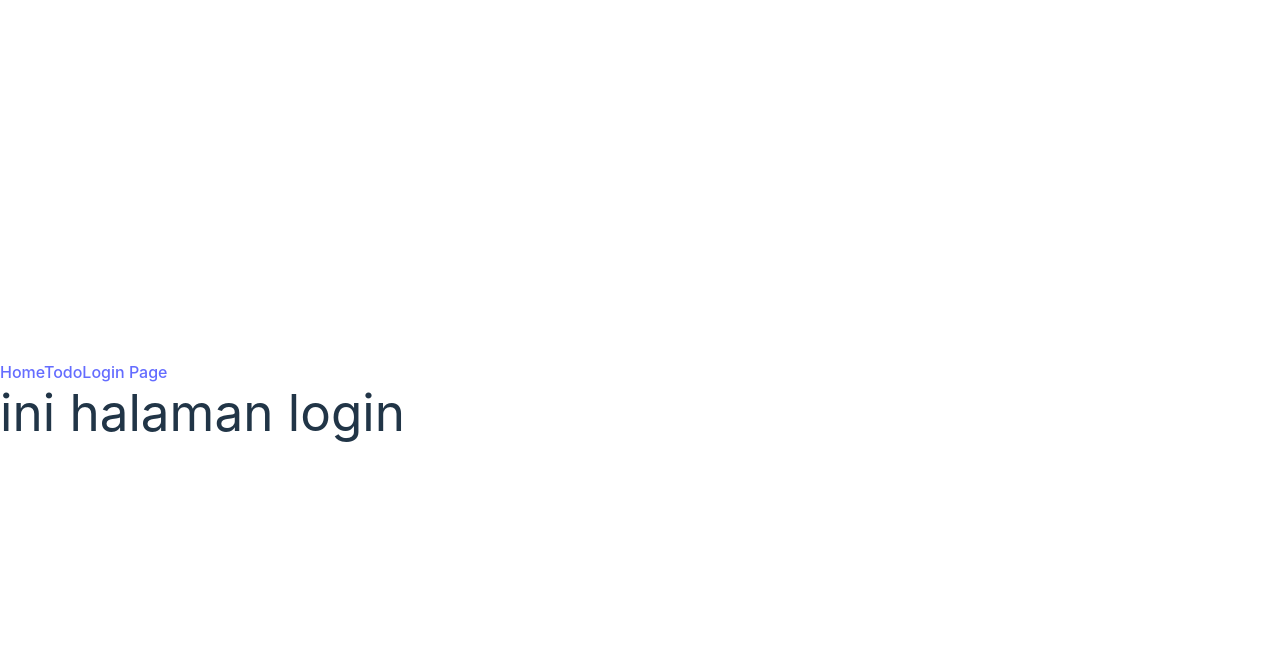
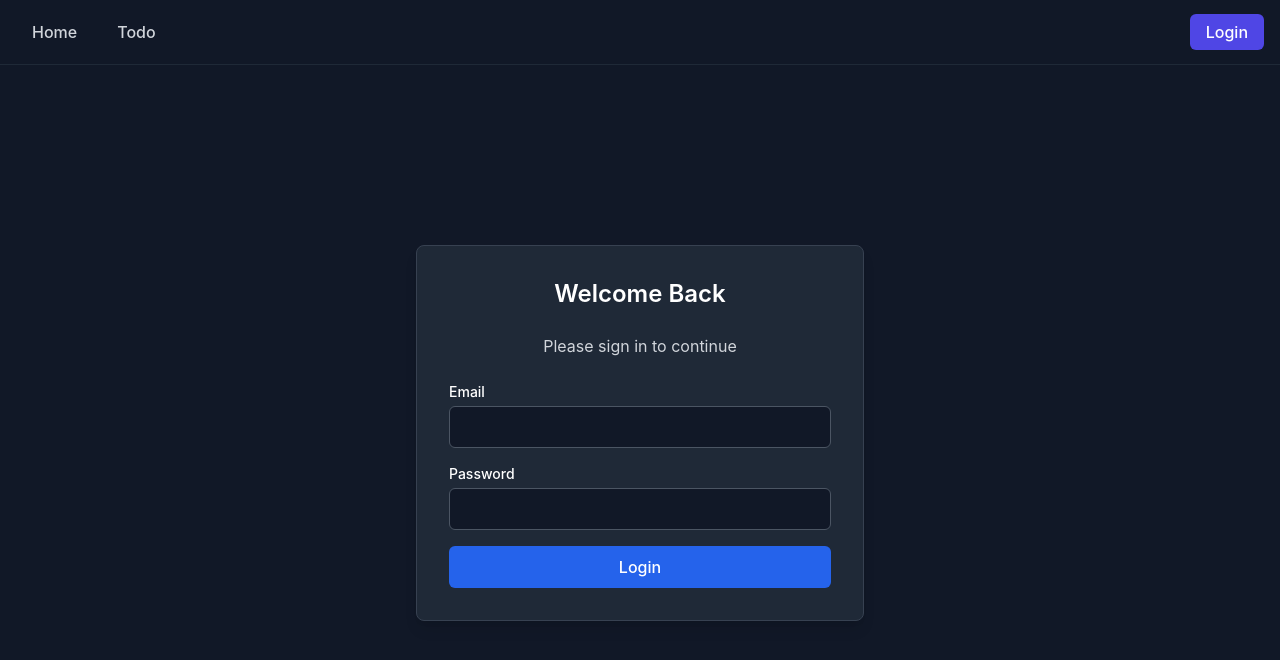
Before and after one commit to revou-fsse-oct24/demo-module-4, a React (Vite) app: page /login in a window 1280 px wide. Shown: the top 660 px of the page. Built offline with nearby package versions, Linux system fonts and the light colour scheme.

Commit message:
feat: finish day 2

```diff
--- a/src/App.tsx
+++ b/src/App.tsx
@@ -1,33 +1,35 @@
-import {
-  BrowserRouter as Router,
-  Routes,
-  Route,
-  Outlet,
-} from "react-router-dom";
+import { BrowserRouter as Router, Routes, Route } from "react-router-dom";
 import Navbar from "./components/Navbar";
 import Home from "./components/Home";
 import TodoList from "./components/TodoList";
 import Login from "./components/Login";
 import Profile from "./components/Profile";
 import NotFound from "./components/NotFound";
+import ProtectedRoute from "./components/ProtectedRoute";
 
 const App = () => {
   return (
-    <div>
     <Router>
+      <div className="min-h-screen">
         <Navbar />
+        <div className="container">
+          <div className="container mx-auto px-4">
             <Routes>
               <Route path="/" element={<Home />} />
-          <Route path="/todo" element={<TodoList />} />
+
+              {/* Protected Routes */}
+              <Route element={<ProtectedRoute />}>
+                <Route path="/todos" element={<TodoList />} />
+                <Route path="/profile" element={<Profile />} />
+              </Route>
+
               <Route path="/login" element={<Login />} />
-          <Route path="/profile/:username" element={<Profile />} />
-          <Route path="/profile" element={<Profile />} />
               <Route path="*" element={<NotFound />} />
-
-          {/* <Outlet /> */}
             </Routes>
+          </div>
+        </div>
+      </div>
     </Router>
-    </div>
   );
 };
 
--- a/src/components/Greetings.tsx
+++ b/src/components/Greetings.tsx
@@ -1,5 +1,4 @@
 import React from "react";
-import "../App.css";
 
 interface GreetingProps {
   name: string;
--- a/src/components/Login.tsx
+++ b/src/components/Login.tsx
@@ -1,9 +1,58 @@
-// dry, don't repeat yourself
+import React, { useState } from "react";
+import LoginForm from "./LoginForm";
+import { useNavigate } from "react-router-dom";
 
-const Login = () => {
+const Login: React.FC = () => {
+  const [email, setEmail] = useState<string>("");
+  const [password, setPassword] = useState<string>("");
+  const navigate = useNavigate();
+  console.log("email", email);
+
+  const handleSubmit = (event: React.FormEvent<HTMLFormElement>) => {
+    event.preventDefault(); // Prevent the default form submission
+    console.log("Login form submitted");
+
+    // Check if user exists in localStorage
+    const storedUser = localStorage.getItem("user");
+
+    if (storedUser) {
+      // Parse the stored user and verify credentials
+      const { email: storedEmail, password: storedPassword } =
+        JSON.parse(storedUser);
+
+      if (email === storedEmail && password === storedPassword) {
+        console.log("Login successful");
+        localStorage.setItem("token", "your-auth-token");
+        navigate("/todos"); // Navigate to the todos page
+      } else {
+        console.error("Invalid credentials");
+        alert("Invalid credentials");
+      }
+    } else {
+      // No user exists, save the current email and password as the user
+      const newUser = { email, password };
+      localStorage.setItem("user", JSON.stringify(newUser));
+      localStorage.setItem("token", "your-auth-token");
+      console.log("User registered and logged in");
+      navigate("/todos"); // Navigate to the todos page
+    }
+  };
+
   return (
-    <div>
-      <h1>ini halaman login</h1>
+    <div className="flex items-center justify-center min-h-[calc(100vh-4rem)] bg-gray-900">
+      <div className="w-full max-w-md p-8 space-y-6 bg-gray-800 rounded-lg shadow-lg border border-gray-700">
+        <h2 className="text-2xl font-semibold text-white text-center">
+          Welcome Back
+        </h2>
+        <p className="text-center text-gray-300">Please sign in to continue</p>
+        <LoginForm
+          email={email}
+          setEmail={setEmail}
+          password={password}
+          setPassword={setPassword}
+          onSubmit={handleSubmit} // Pass the handleSubmit function
+        />
+      </div>
     </div>
   );
 };
--- /dev/null
+++ b/src/components/LoginForm.tsx
@@ -0,0 +1,57 @@
+import React from "react";
+
+interface LoginFormProps {
+  email: string;
+  setEmail: React.Dispatch<React.SetStateAction<string>>;
+  password: string;
+  setPassword: React.Dispatch<React.SetStateAction<string>>;
+  onSubmit: (event: React.FormEvent<HTMLFormElement>) => void;
+}
+
+const LoginForm: React.FC<LoginFormProps> = ({
+  email,
+  setEmail,
+  password,
+  setPassword,
+  onSubmit,
+}) => {
+  return (
+    <form onSubmit={onSubmit} className="space-y-4">
+      <div>
+        <label htmlFor="email" className="block text-sm font-medium text-white">
+          Email
+        </label>
+        <input
+          type="email"
+          id="email"
+          value={email}
+          onChange={(e) => setEmail(e.target.value)}
+          className="w-full px-4 py-2 mt-1 border border-gray-600 rounded-md text-gray-200 bg-gray-900 focus:outline-none focus:ring-2 focus:ring-blue-500 focus:border-blue-500"
+        />
+      </div>
+      <div>
+        <label
+          htmlFor="password"
+          className="block text-sm font-medium text-white"
+        >
+          Password
+        </label>
+        <input
+          type="password"
+          id="password"
+          value={password}
+          onChange={(e) => setPassword(e.target.value)}
+          className="w-full px-4 py-2 mt-1 border border-gray-600 rounded-md text-gray-200 bg-gray-900 focus:outline-none focus:ring-2 focus:ring-blue-500 focus:border-blue-500"
+        />
+      </div>
+      <button
+        type="submit"
+        className="w-full py-2 px-4 bg-blue-600 text-white rounded-md hover:bg-blue-700 focus:outline-none"
+      >
+        Login
+      </button>
+    </form>
+  );
+};
+
+export default LoginForm;
--- a/src/components/Navbar.tsx
+++ b/src/components/Navbar.tsx
@@ -1,12 +1,56 @@
-import { Link } from "react-router-dom";
+import { Link, useLocation, useNavigate } from "react-router-dom";
 
 const Navbar = () => {
+  const location = useLocation();
+  const navigate = useNavigate();
+
+  // Check if the user is logged in (based on the presence of a token)
+  const isLoggedIn = Boolean(localStorage.getItem("token"));
+
+  const handleLogout = () => {
+    localStorage.removeItem("token"); // Remove the token from localStorage
+    navigate("/login"); // Redirect to the login page
+  };
+
+  const getLinkClass = (path: string) => {
+    const baseClass = "px-4 py-2 rounded-md transition-colors duration-200";
+    return location.pathname === path
+      ? `${baseClass} text-white bg-indigo-600`
+      : `${baseClass} text-gray-300 hover:bg-gray-800`;
+  };
+
   return (
-    <div>
-      <Link to="/">Home</Link>
-      <Link to="/todo">Todo</Link>
-      <Link to="/login">Login Page</Link>
-    </div>
+    <nav className="bg-gray-900 border-b border-gray-800">
+      <div className="container mx-auto px-4">
+        <div className="flex items-center h-16 justify-between">
+          {/* Navigation Links */}
+          <div className="flex space-x-2">
+            <Link to="/" className={getLinkClass("/")}>
+              Home
+            </Link>
+            <Link to="/todos" className={getLinkClass("/todo")}>
+              Todo
+            </Link>
+          </div>
+
+          {/* Login/Logout Button */}
+          <div>
+            {isLoggedIn ? (
+              <button
+                onClick={handleLogout}
+                className="px-4 py-2 text-gray-300 hover:bg-red-600 hover:text-white rounded-md transition-colors duration-200"
+              >
+                Logout
+              </button>
+            ) : (
+              <Link to="/login" className={getLinkClass("/login")}>
+                Login
+              </Link>
+            )}
+          </div>
+        </div>
+      </div>
+    </nav>
   );
 };
 
--- /dev/null
+++ b/src/components/ProtectedRoute.tsx
@@ -0,0 +1,9 @@
+import React from "react";
+import { Navigate, Outlet } from "react-router-dom";
+
+const ProtectedRoute: React.FC = () => {
+  const token = localStorage.getItem("token");
+  return token ? <Outlet /> : <Navigate to="/login" />;
+};
+
+export default ProtectedRoute;
--- a/src/index.css
+++ b/src/index.css
@@ -28,10 +28,10 @@ a:hover {
 
 body {
   margin: 0;
-  display: flex;
-  place-items: center;
-  min-width: 320px;
+  min-width: 100%;
   min-height: 100vh;
+  background-color: #111827; /* bg-gray-900 */
+  color: #fff;
 }
 
 h1 {
```
Lines whose indentation alone changed are shown as unchanged.
